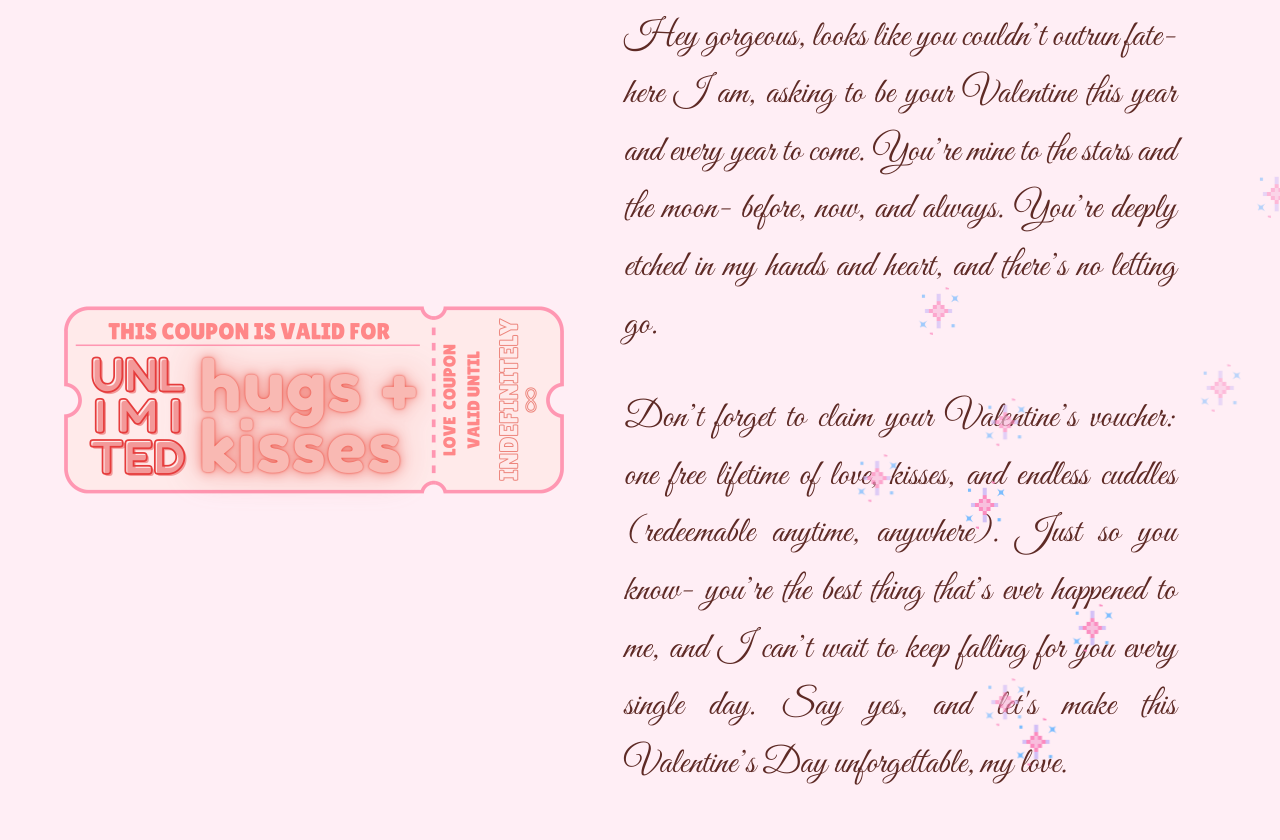
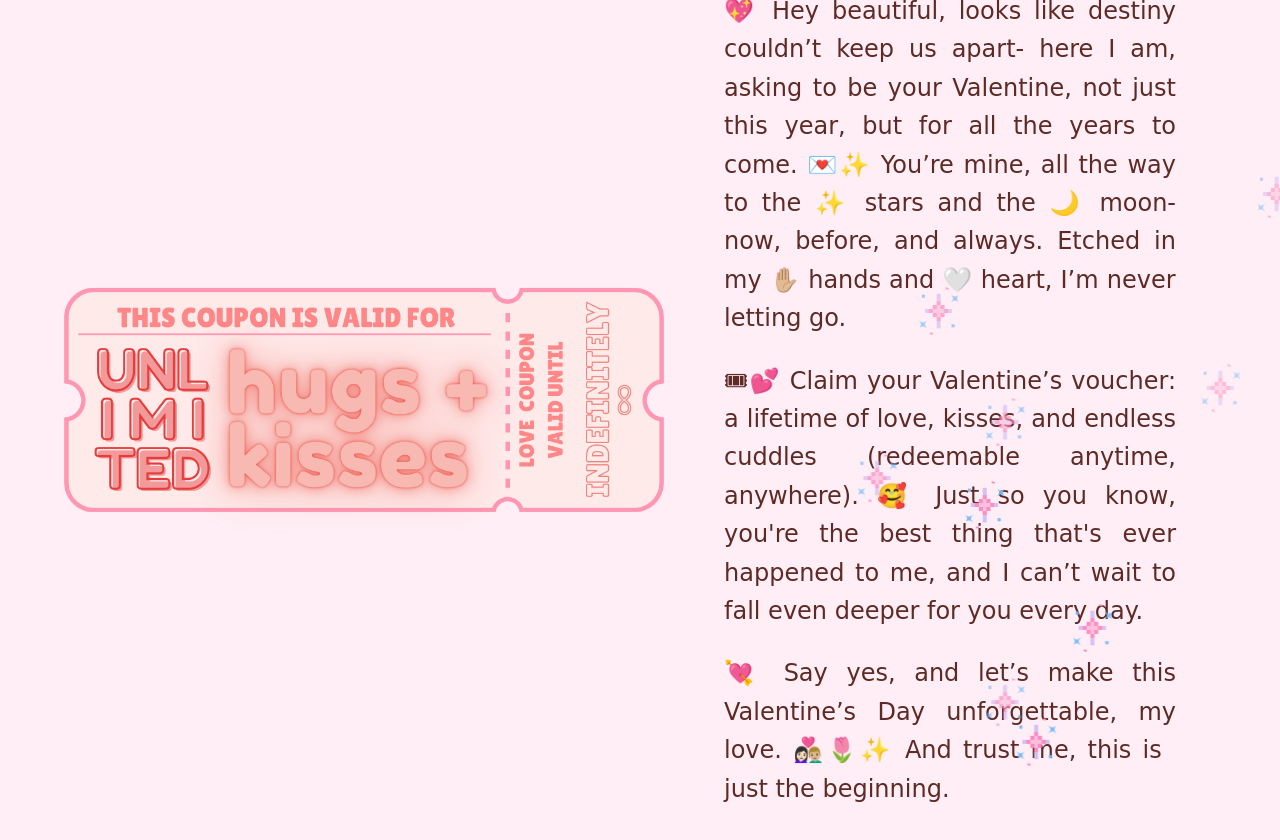
Before and after one commit to Acvdky/v-day, a plain HTML site: page valentine.html in a window 1280 px wide. Shown: the top 840 px of the page. Drawn offline with Linux system fonts and the light colour scheme.

Commit message:
Update valentine.html

```diff
--- a/valentine.html
+++ b/valentine.html
@@ -4,13 +4,13 @@
     <meta charset="UTF-8">
     <meta name="viewport" content="width=device-width, initial-scale=1.0">
     <title>Happy Valentine!</title>
-    <link href="https://fonts.googleapis.com/css2?family=Great+Vibes&display=swap" rel="stylesheet">
+    <link href="https://fonts.googleapis.com/css2?family=Handlee&display=swap" rel="stylesheet">
     <style>
         body {
             margin: 0;
             padding: 0;
             background-color: #ffeef5;
-            font-family: 'Arial', sans-serif;
+            font-family: 'Handlee', cursive;
             color: #E97A80;
             display: flex;
             height: 100vh;
@@ -34,7 +34,7 @@
             justify-content: center;
             align-items: center;
             position: relative;
-            max-width: 500px; /* Limit size of the voucher */
+            max-width: 600px; /* Limit size of the voucher */
         }
 
         .voucher img {
@@ -44,7 +44,7 @@
         /* Message styles (on the right) */
         .message {
             font-family: 'Great Vibes', cursive;
-            font-size: 36px; /* Larger font size */
+            font-size: 24px; /* Larger font size */
             padding: 40px;
             text-align: justify;
             max-width: 600px; /* Restrict width for readability */
@@ -135,9 +135,10 @@
         </div>
 
         <div class="message">
-            <p>Hey gorgeous, looks like you couldn’t outrun fate- here I am, asking to be your Valentine this year and every year to come. You’re mine to the stars and the moon- before, now, and always. You’re deeply etched in my hands and heart, and there’s no letting go.</p>
-            <p>Don’t forget to claim your Valentine’s voucher: one free lifetime of love, kisses, and endless cuddles (redeemable anytime, anywhere). Just so you know- you’re the best thing that’s ever happened to me, and I can’t wait to keep falling for you every single day. Say yes, and let's make this Valentine’s Day unforgettable, my love.</p>
+            <p>💖 Hey beautiful, looks like destiny couldn’t keep us apart- here I am, asking to be your Valentine, not just this year, but for all the years to come. 💌✨ You’re mine, all the way to the ✨ stars and the 🌙 moon- now, before, and always. Etched in my ✋🏼 hands and 🤍 heart, I’m never letting go.</p>
+            <p>🎟💕 Claim your Valentine’s voucher: a lifetime of love, kisses, and endless cuddles (redeemable anytime, anywhere). 🥰 Just so you know, you're the best thing that's ever happened to me, and I can’t wait to fall even deeper for you every day.</p>
+            <p>💘 Say yes, and let’s make this Valentine’s Day unforgettable, my love. 👩🏻‍❤‍👨🏼🌷✨ And trust me, this is just the beginning.</p>
         </div>
     </div>
 </body>
-</html>
+</html
```
